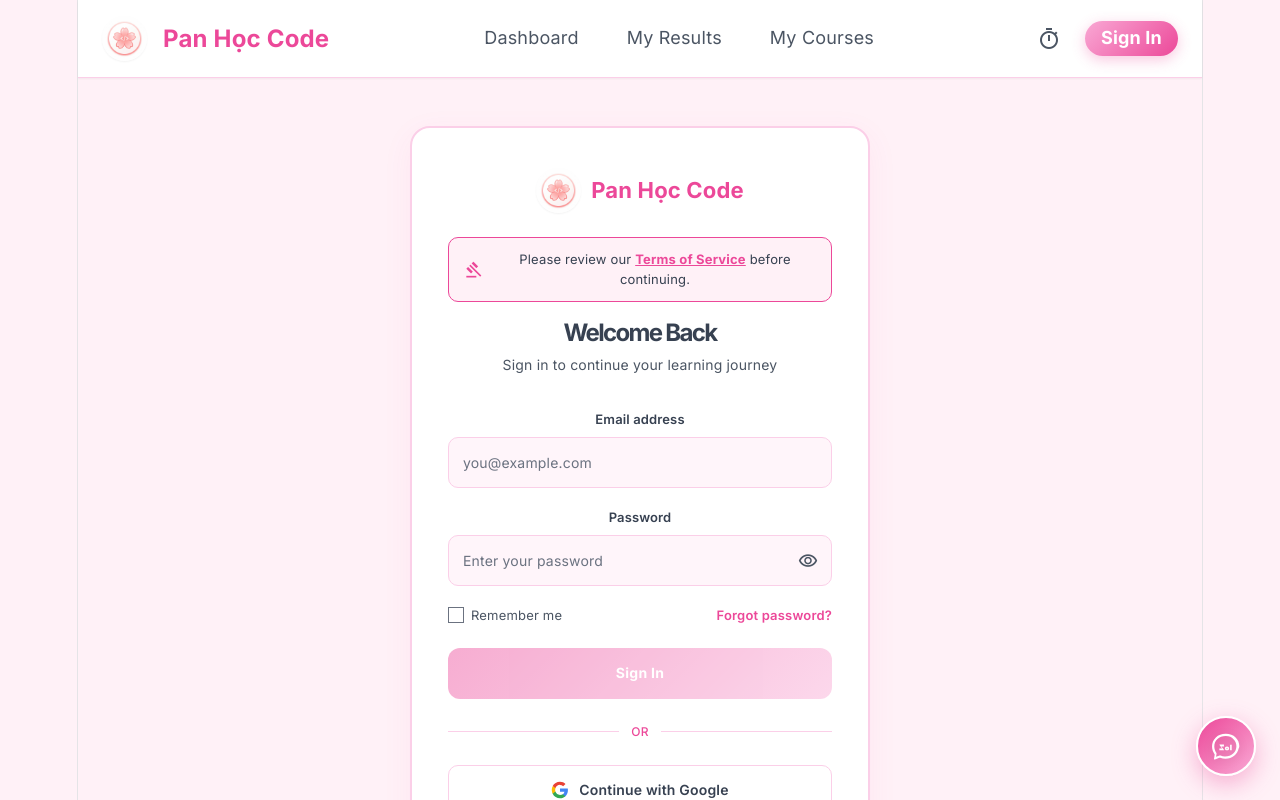
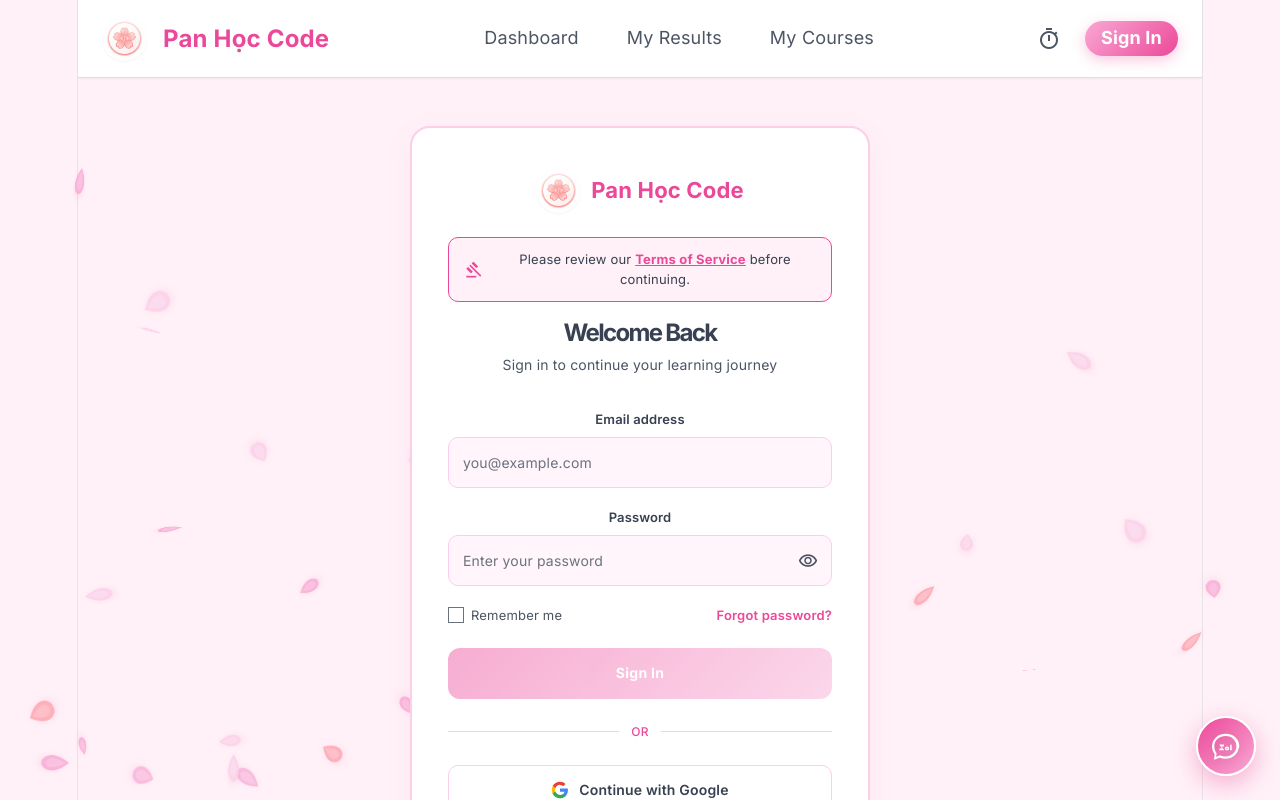
Before and after one commit to trungtiepte-spec/trangwebPanHocCode, a React (Vite) app in the folder react-project/: page /login in a window 1280 px wide. Shown: the top 800 px of the page. Built offline with nearby package versions, Linux system fonts and the light colour scheme.

Commit message:
Fix Sakura falling background animation using pure CSS keyframes

```diff
--- a/react-project/src/components/SakuraBackground.jsx
+++ b/react-project/src/components/SakuraBackground.jsx
@@ -1,138 +1,67 @@
-import React, { useEffect, useRef } from 'react';
+import React, { useMemo } from 'react';
+import '../styles/sakura.css';
+
+const PETAL_COLORS = ['#F9A8D4', '#FBCFE8', '#FDA4AF'];
 
 export default function SakuraBackground({ intensity = 'medium' }) {
-    const canvasRef = useRef(null);
-
-    useEffect(() => {
-        const canvas = canvasRef.current;
-        if (!canvas) return;
-        const ctx = canvas.getContext('2d');
-        if (!ctx) return;
-
-        let animationFrameId;
-        let width = (canvas.width = window.innerWidth);
-        let height = (canvas.height = window.innerHeight);
-
-        // Determine petal count based on intensity
-        let maxPetals = 25;
-        if (intensity === 'high') maxPetals = 55;
-        else if (intensity === 'medium') maxPetals = 25;
-        else if (intensity === 'low') maxPetals = 10;
-        else if (intensity === 'minimal') maxPetals = 3;
-
-        const petals = [];
-
-        // Petal class/object generator
-        class Petal {
-            constructor() {
-                this.reset();
-            }
-
-            reset() {
-                this.x = Math.random() * width;
-                this.y = Math.random() * -height - 10;
-                this.size = Math.random() * 6 + 6; // 6 to 12
-                this.speedY = Math.random() * 0.8 + 0.6; // 0.6 to 1.4
-                this.speedX = Math.random() * 1.5 - 0.5; // -0.5 to 1.0
-                this.angle = Math.random() * Math.PI * 2;
-                this.spinSpeed = (Math.random() * 0.02 + 0.01) * (Math.random() > 0.5 ? 1 : -1);
-                this.opacity = Math.random() * 0.4 + 0.4; // 0.4 to 0.8
-                // Varied pink shades
-                const pinks = [
-                    'rgba(249, 168, 212, ', // light pink (tailwind pink-300)
-                    'rgba(244, 114, 182, ', // pink-400
-                    'rgba(236, 72, 153, ',  // pink-500
-                    'rgba(253, 242, 248, ', // pink-50 (super light)
-                ];
-                this.colorBase = pinks[Math.floor(Math.random() * pinks.length)];
-            }
-
-            update() {
-                this.y += this.speedY;
-                this.x += Math.sin(this.angle) * 0.5 + this.speedX;
-                this.angle += this.spinSpeed;
-
-                // Reset when off screen
-                if (this.y > height + 20 || this.x < -20 || this.x > width + 20) {
-                    this.reset();
-                    this.y = -20; // Start just above screen
-                }
-            }
-
-            draw() {
-                ctx.save();
-                ctx.translate(this.x, this.y);
-                ctx.rotate(this.angle);
-                ctx.beginPath();
-
-                // Draw a cute sakura petal shape
-                // We'll draw two curves meeting at points to look like a leaf/petal
-                ctx.moveTo(0, -this.size);
-                ctx.quadraticCurveTo(this.size * 0.7, -this.size * 0.3, this.size * 0.2, this.size * 0.5);
-                ctx.lineTo(0, this.size * 0.8);
-                ctx.lineTo(-this.size * 0.2, this.size * 0.5);
-                ctx.quadraticCurveTo(-this.size * 0.7, -this.size * 0.3, 0, -this.size);
-
-                ctx.fillStyle = `${this.colorBase}${this.opacity})`;
-                ctx.fill();
-                ctx.restore();
-            }
-        }
-
-        // Initialize petals
-        for (let i = 0; i < maxPetals; i++) {
-            const p = new Petal();
-            // Stagger initial Y coordinates to avoid they all drop from top at the same time
-            p.y = Math.random() * height;
-            petals.push(p);
-        }
-
-        // Animation loop
-        const animate = () => {
-            ctx.clearRect(0, 0, width, height);
-
-            petals.forEach((p) => {
-                p.update();
-                p.draw();
-            });
-
-            animationFrameId = requestAnimationFrame(animate);
-        };
-
-        animate();
-
-        // Handle resize with debouncing/throttling
-        let resizeTimeout;
-        const handleResize = () => {
-            clearTimeout(resizeTimeout);
-            resizeTimeout = setTimeout(() => {
-                width = canvas.width = window.innerWidth;
-                height = canvas.height = window.innerHeight;
-            }, 100);
-        };
-
-        window.addEventListener('resize', handleResize);
-
-        return () => {
-            cancelAnimationFrame(animationFrameId);
-            window.removeEventListener('resize', handleResize);
-            clearTimeout(resizeTimeout);
-        };
+    const petalCount = useMemo(() => {
+        if (intensity === 'high') return 35;
+        if (intensity === 'medium') return 20;
+        if (intensity === 'low') return 10;
+        if (intensity === 'minimal') return 4;
+        return 20;
     }, [intensity]);
 
+    const petals = useMemo(() => {
+        const list = [];
+        for (let i = 0; i < petalCount; i++) {
+            const size = Math.floor(Math.random() * 10) + 14; // 14px to 24px
+            const left = (Math.random() * 100).toFixed(2) + '%';
+            const duration = (Math.random() * 6 + 6).toFixed(2) + 's'; // 6s - 12s
+            const delay = (Math.random() * -12).toFixed(2) + 's'; // Negative delay for immediate visibility
+            const color = PETAL_COLORS[Math.floor(Math.random() * PETAL_COLORS.length)];
+            const swayX = (Math.random() * 140 - 70).toFixed(0) + 'px';
+            const rotZ = (Math.random() * 720 - 360).toFixed(0) + 'deg';
+            const rotY = (Math.random() * 360).toFixed(0) + 'deg';
+            const opacity = (Math.random() * 0.35 + 0.55).toFixed(2); // 0.55 to 0.9
+
+            list.push({
+                id: i,
+                style: {
+                    left,
+                    width: `${size}px`,
+                    height: `${size * 1.2}px`,
+                    animationDuration: duration,
+                    animationDelay: delay,
+                    opacity,
+                    '--sway-x': swayX,
+                    '--rot-z': rotZ,
+                    '--rot-y': rotY,
+                },
+                color,
+            });
+        }
+        return list;
+    }, [petalCount]);
+
     return (
-        <canvas
-            ref={canvasRef}
-            style={{
-                position: 'fixed',
-                top: 0,
-                left: 0,
-                width: '100%',
-                height: '100%',
-                pointerEvents: 'none',
-                zIndex: -1,
-                display: 'block',
-            }}
-        />
+        <div className="sakura-container">
+            {petals.map((p) => (
+                <div key={p.id} className="sakura-petal" style={p.style}>
+                    <svg viewBox="0 0 30 36" fill="none" xmlns="http://www.w3.org/2000/svg">
+                        <path
+                            d="M15 0C22.5 6 30 13.5 30 22.5C30 29.9558 23.2843 36 15 36C6.71573 36 0 29.9558 0 22.5C0 13.5 7.5 6 15 0Z"
+                            fill={p.color}
+                        />
+                        {/* Subtle inner petal notch detail */}
+                        <path
+                            d="M15 4C19 9 24 15 24 22C24 26 20 30 15 30C10 30 6 26 6 22C6 15 11 9 15 4Z"
+                            fill="#FFFFFF"
+                            fillOpacity="0.2"
+                        />
+                    </svg>
+                </div>
+            ))}
+        </div>
     );
 }
--- a/react-project/src/layouts/MainLayout.jsx
+++ b/react-project/src/layouts/MainLayout.jsx
@@ -91,7 +91,9 @@
                 </div>
             </header>
 
-            <Outlet />
+            <div className="relative z-10 flex-grow flex flex-col">
+                <Outlet />
+            </div>
 
             <ChatWidget />
 
--- a/react-project/src/pages/Auth/Auth.css
+++ b/react-project/src/pages/Auth/Auth.css
@@ -8,7 +8,9 @@
     align-items: center;
     justify-content: center;
     padding: 48px 24px;
-    background: #FFF1F7; /* Light Pink Background */
+    background: transparent;
+    position: relative;
+    z-index: 1;
 }
 
 .auth-card {
--- /dev/null
+++ b/react-project/src/styles/sakura.css
@@ -0,0 +1,50 @@
+/* ============================================================
+   Sakura Falling Animation Styles
+   ============================================================ */
+
+.sakura-container {
+  position: fixed;
+  top: 0;
+  left: 0;
+  width: 100vw;
+  height: 100vh;
+  pointer-events: none;
+  z-index: 0;
+  overflow: hidden;
+}
+
+.sakura-petal {
+  position: absolute;
+  top: -40px;
+  pointer-events: none;
+  user-select: none;
+  animation-name: sakuraFall;
+  animation-timing-function: linear;
+  animation-iteration-count: infinite;
+  filter: drop-shadow(0 2px 4px rgba(236, 72, 153, 0.15));
+}
+
+.sakura-petal svg {
+  width: 100%;
+  height: 100%;
+  display: block;
+}
+
+@keyframes sakuraFall {
+  0% {
+    top: -40px;
+    opacity: 0;
+    transform: translateX(0px) rotate(0deg) rotateY(0deg);
+  }
+  10% {
+    opacity: 0.85;
+  }
+  90% {
+    opacity: 0.85;
+  }
+  100% {
+    top: 105vh;
+    opacity: 0;
+    transform: translateX(var(--sway-x, 80px)) rotate(var(--rot-z, 360deg)) rotateY(var(--rot-y, 180deg));
+  }
+}
```
